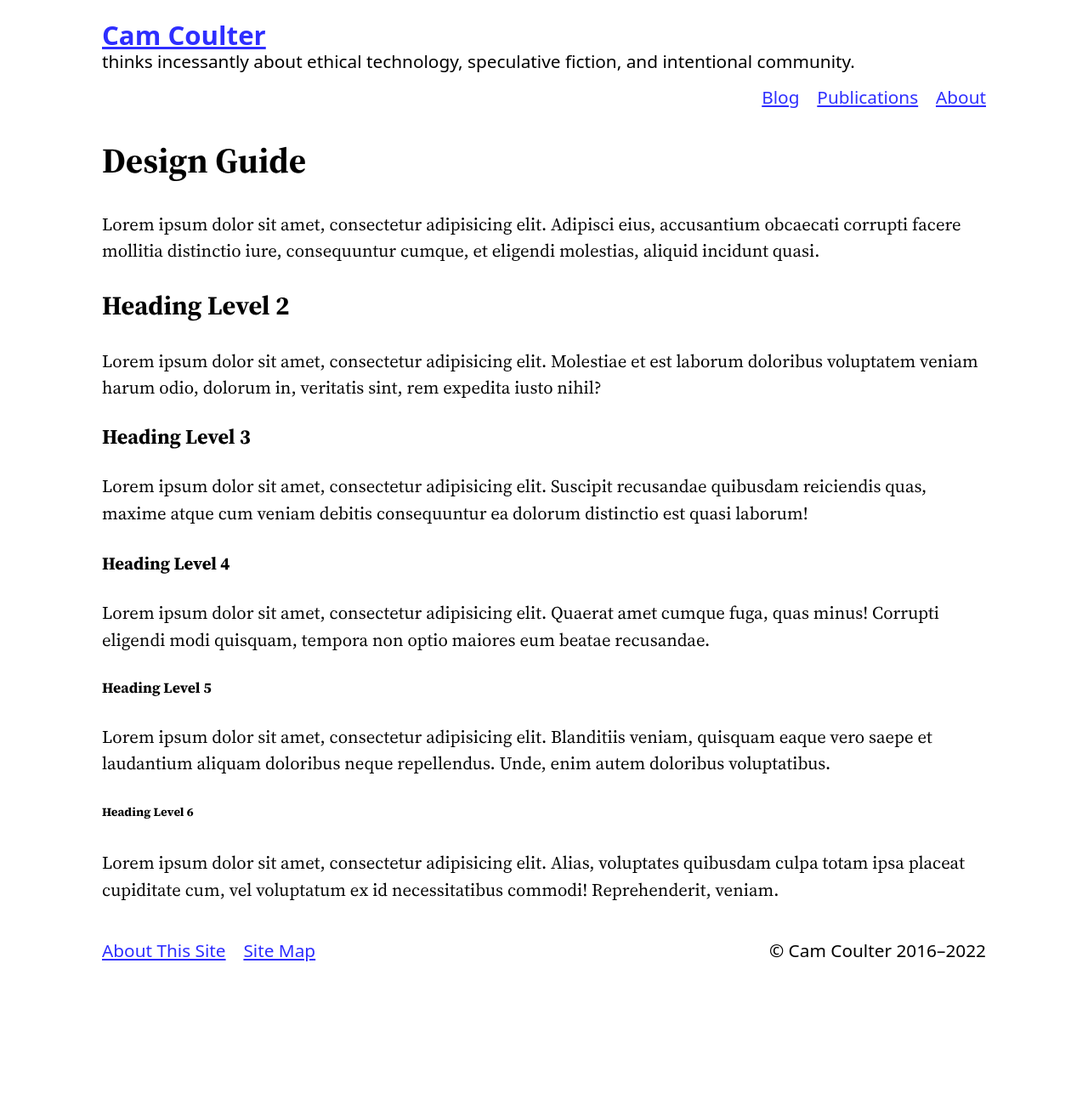
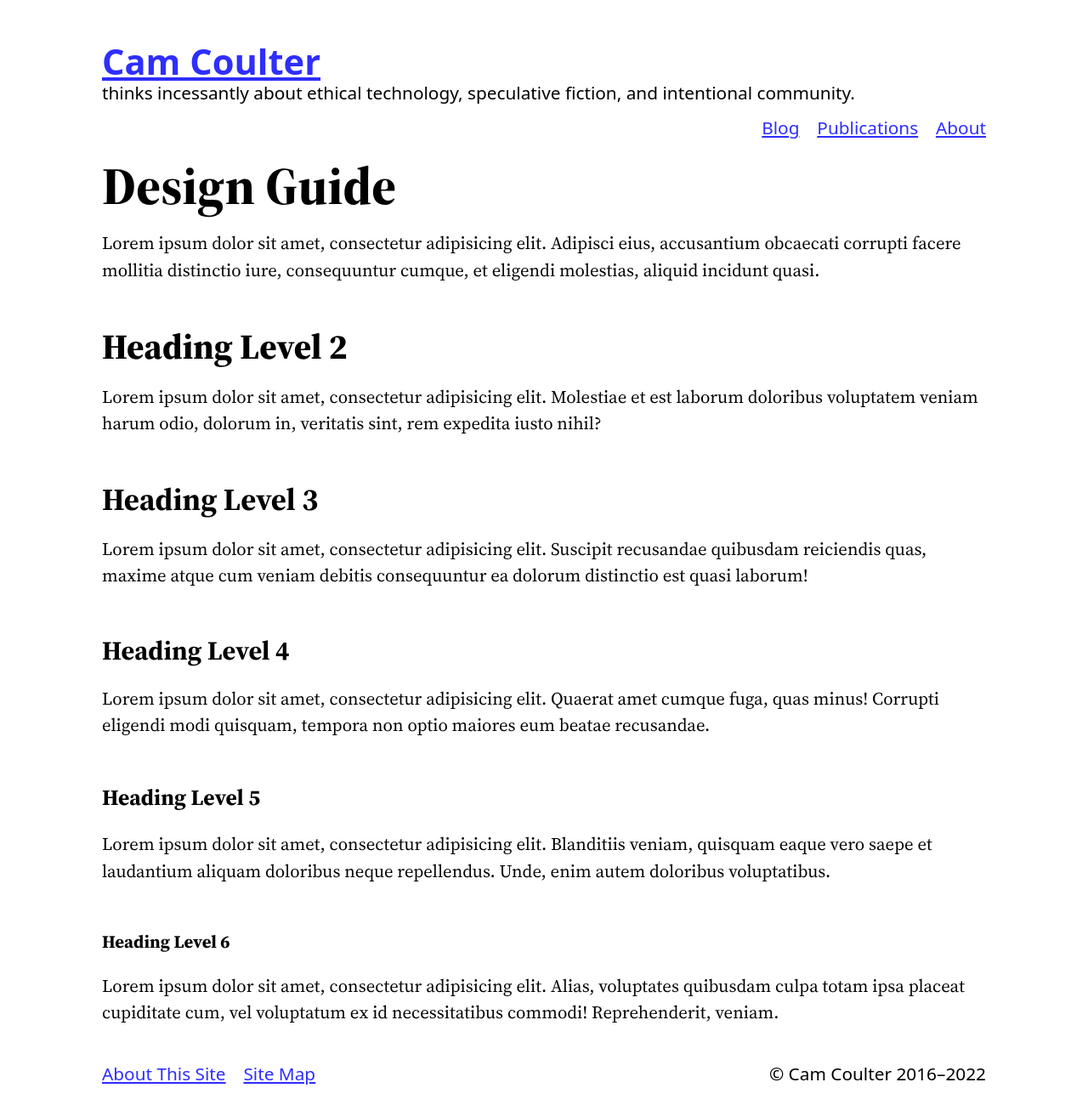
Before and after one commit to cncoulter/camcoulter.com, a Jekyll site: the page built from Design-Guide.html, in a window 1280 px wide. Shown: the whole page at 85% size. Built offline with Jekyll 4.4.1, drawn with Linux system fonts in a browser that asks for light colours; some web fonts are replaced; before the commit the page ends 1155 px from its top, so only the background shows below that.

Commit message:
Update headings

```diff
--- a/_sass/main.scss
+++ b/_sass/main.scss
@@ -128,6 +128,60 @@ body {
 	line-height: 1.5;
 	margin: 0;
 }
+
+h1, h2, h3, h4, h5, h6,
+.h1, .h2, .h3, .h4, .h5, .h6 {
+	margin-block-start: var(--fontSize-para);
+	margin-block-end: var(--fontSize-para);
+}
+
+h2, h3, h4, h5, h6,
+.h2, .h3, .h4, .h6 {
+	margin-block-start: calc(var(--fontSize-para) * 2.5);
+}
+
+h2 + h3,
+h3 + h4,
+h4 + h5,
+h5 + h6 {
+	margin-block-start: var(--fontSize-para);
+}
+
+h1, .h1 {
+	font-size: calc(var(--fontSize-para) * 3);
+	font-weight: 800;
+	line-height: 1;
+}
+
+h2, .h2 {
+	font-size: calc(var(--fontSize-para) * 2);
+	font-weight: 800;
+	line-height: 1.1;
+}
+
+h3, .h3 {
+	font-size: calc(var(--fontSize-para) * 1.75);
+	font-weight: 700;
+	line-height: 1.2;
+}
+
+h4, .h4 {
+	font-size: calc(var(--fontSize-para) * 1.5);
+	font-weight: 700;
+	line-height: 1.3;
+}
+
+h5, .h5 {
+	font-size: calc(var(--fontSize-para) * 1.25);
+	font-weight: 700;
+	line-height: 1.4;
+}
+
+h6, .h6 {
+	font-size: var(--fontSize-para);
+	font-weight: 700;
+}
+
 /*
 	## Links
 	--------
@@ -296,7 +350,7 @@ a.skip-nav {
 	left: 2rem;
 	outline: 2px solid;
 	outline-offset: 1px;
-	transform: translateY(-200%);
+	transform: translateY(-300%);
 	transition: transform 300ms ease;
 }
 
```
